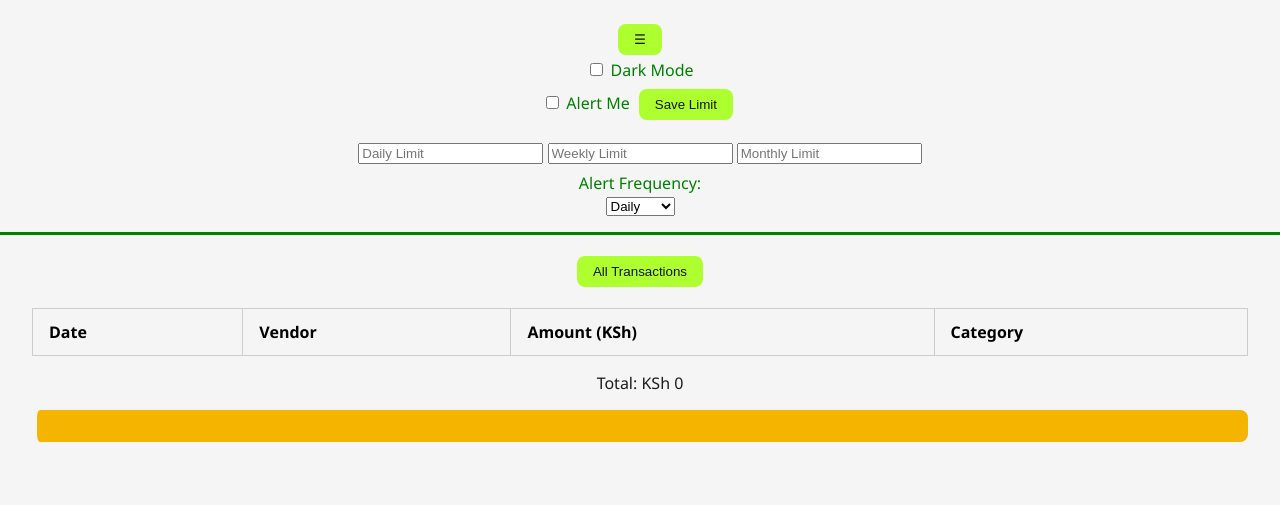
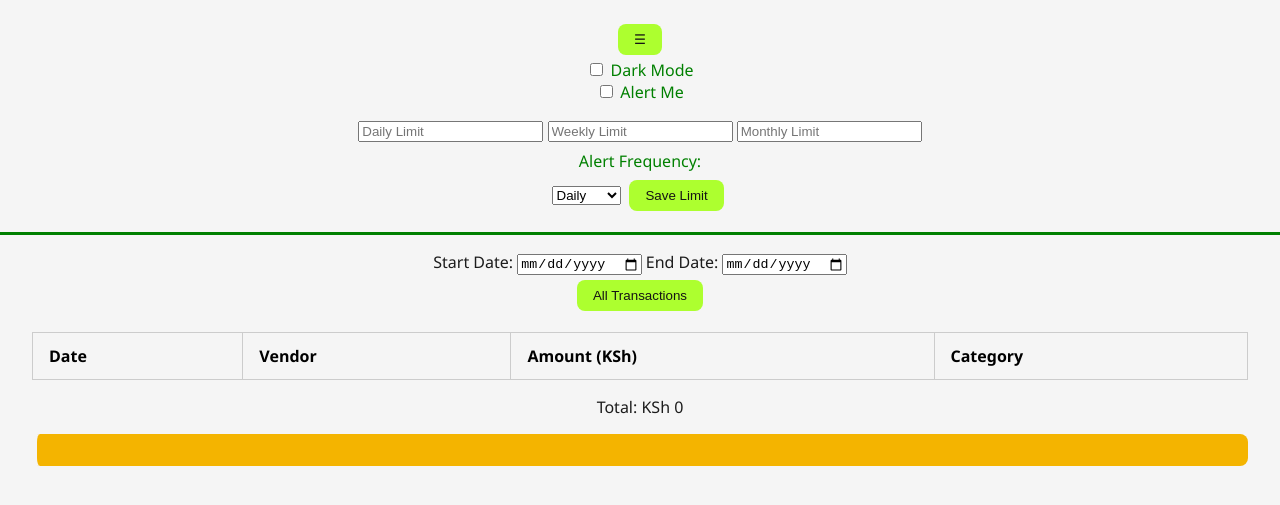
Before and after one commit to NdoloMwende/Chingri-Transactions-Tracker, a plain HTML site: page index.html in a window 1280 px wide. Shown: the part 83-588 px from the top of the page. Drawn offline with Linux system fonts and the light colour scheme.

Commit message:
Added start & end date to filter section

```diff
--- a/index.html
+++ b/index.html
@@ -13,7 +13,7 @@
         <div id="dropdownMenu" class="dropdown-content">
         <label><input type="checkbox" id="darkModeToggle"> Dark Mode</label><br>
         <label><input type="checkbox" id="alertToggle"> Alert Me</label>
-       <button id="saveLimitBtn" style="margin-top: 0.5rem;">Save Limit</button>
+
         <div id="limitSettings" style="margin-top: 1rem;">
         <input type="number" id="dailyLimit" placeholder="Daily Limit">
         <input type="number" id="weeklyLimit" placeholder="Weekly Limit">
@@ -25,6 +25,7 @@
           <option value="weekly">Weekly</option>
           <option value="monthly">Monthly</option>
         </select>
+         <button id="saveLimitBtn" style="margin-top: 0.5rem;">Save Limit</button>
 
         </div>
         </div>
@@ -33,6 +34,11 @@
    <main>
     <section>
         <div id="filter-section">
+        <label for="startDate">Start Date:</label>
+        <input type="date" id="startDate">
+
+        <label for="endDate">End Date:</label>
+        <input type="date" id="endDate">
 
         </div>
          <button id="fetchDataBtn">All Transactions</button>
```
